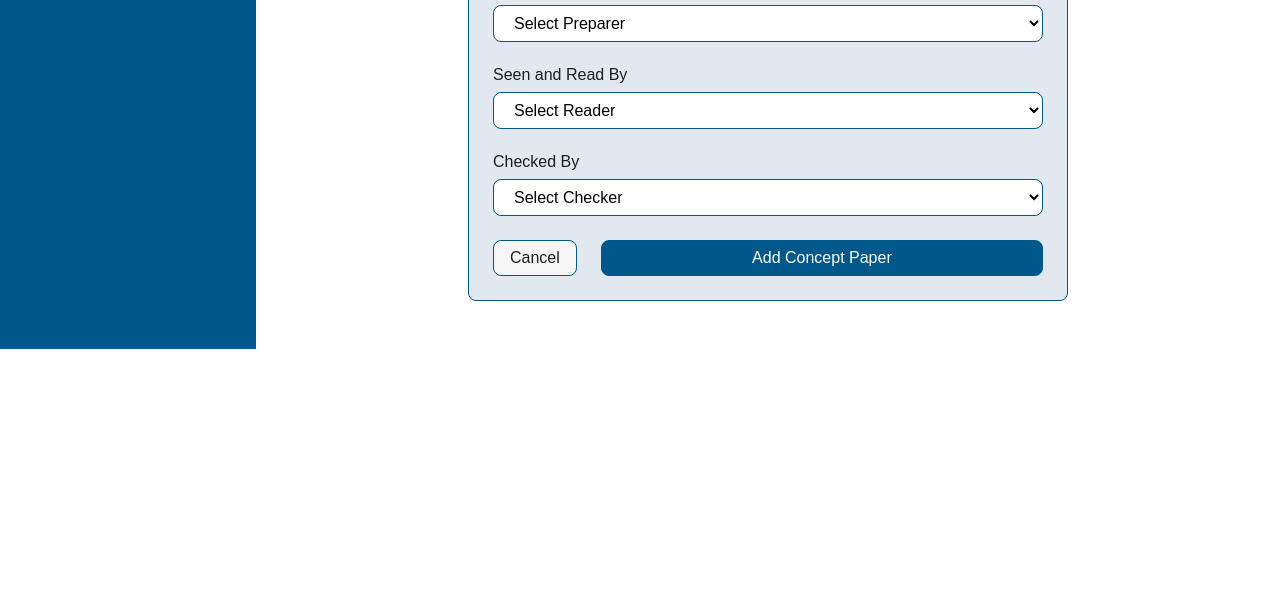
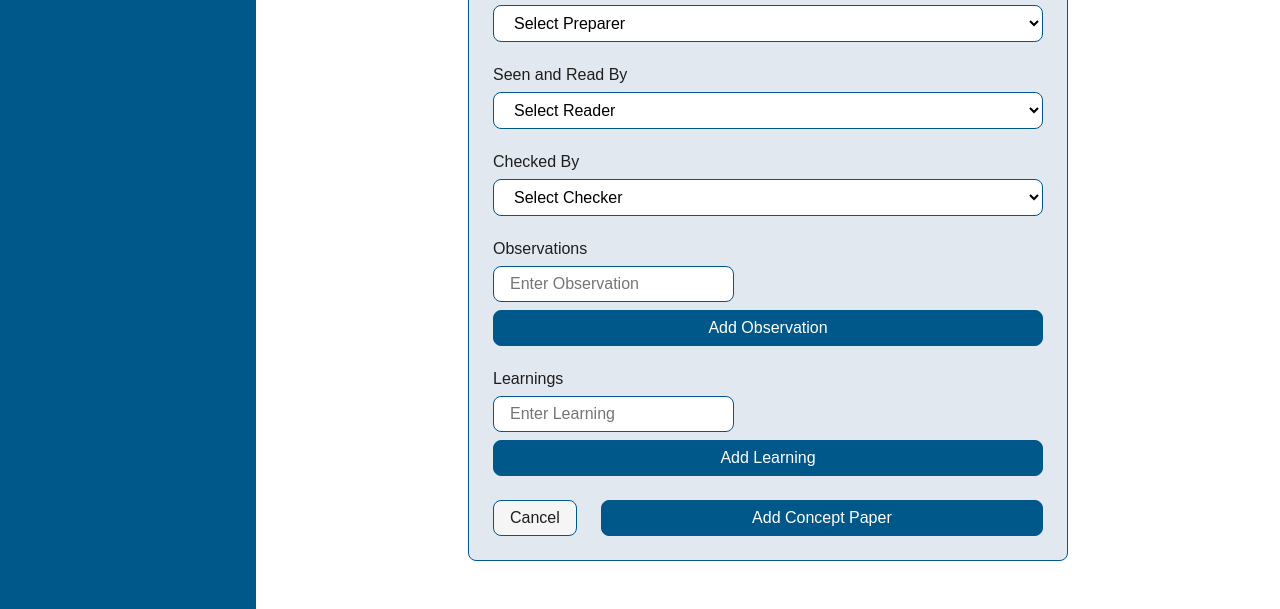
Before and after one commit to MACantara/E-Council, a Flask app: template templates/add-concept-paper.html in a window 1280 px wide. Shown: the part 3994-4603 px from the top of the page. Before the commit the page ends 4343 px from the top, so only its background shows below. Run offline with Flask 3, Linux system fonts and the light colour scheme; the template is opened without the code that fills it, so the values that code supplies are empty.

Commit message:
Add observations and learnings fields to concept paper forms

```diff
--- a/templates/add-concept-paper.html
+++ b/templates/add-concept-paper.html
@@ -339,6 +339,22 @@
                     </select>
                 </div>
 
+                <div class="input-pair">
+                    <label for="learning-journal-observations">Observations</label>
+                    <div id="learning-journal-observations">
+                        <input type="text" name="learning-journal-observations" placeholder="Enter Observation" required>
+                    </div>
+                    <button class="primary-button" type="button" onclick="addObservation()">Add Observation</button>
+                </div>
+
+                <div class="input-pair">
+                    <label for="learning-journal-learnings">Learnings</label>
+                    <div id="learning-journal-learnings">
+                        <input type="text" name="learning-journal-learnings" placeholder="Enter Learning" required>
+                    </div>
+                    <button class="primary-button" type="button" onclick="addLearning()">Add Learning</button>
+                </div>
+
                 <input type="hidden" name="csrf_token" value="{{ csrf_token() }}">
 
                 <div class="horizontal-input-pair">
@@ -422,6 +438,26 @@
         container.appendChild(input);
     }
 
+    function addObservation() {
+        const container = document.getElementById('learning-journal-observations');
+        const input = document.createElement('input');
+        input.type = 'text';
+        input.name = 'learning-journal-observations';
+        input.placeholder = 'Enter Observation';
+        input.required = true;
+        container.appendChild(input);
+    }
+
+    function addLearning() {
+        const container = document.getElementById('learning-journal-learnings');
+        const input = document.createElement('input');
+        input.type = 'text';
+        input.name = 'learning-journal-learnings';
+        input.placeholder = 'Enter Learning';
+        input.required = true;
+        container.appendChild(input);
+    }
+
     // Set the current date and time as the default value for the datetime-local input
     document.addEventListener('DOMContentLoaded', function () {
         const dateInput = document.getElementById('concept-paper-date');
```
Also changed, not shown: templates/update-concept-paper.html (+36 -0 lines).
